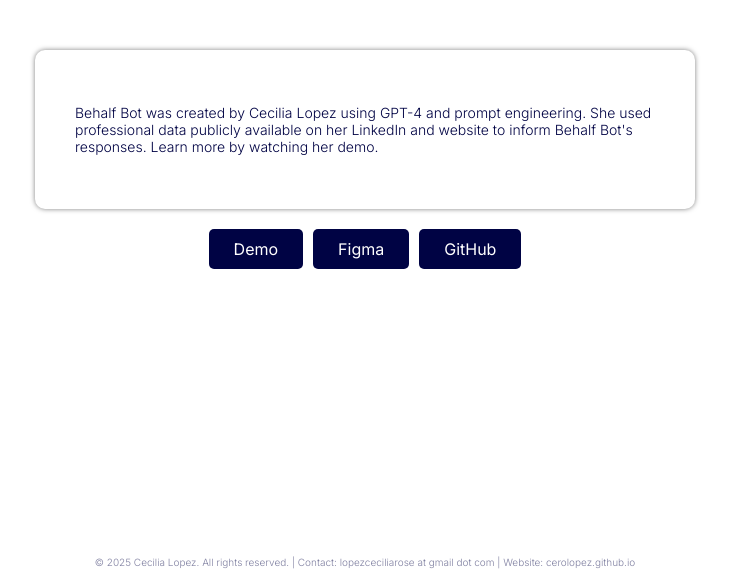
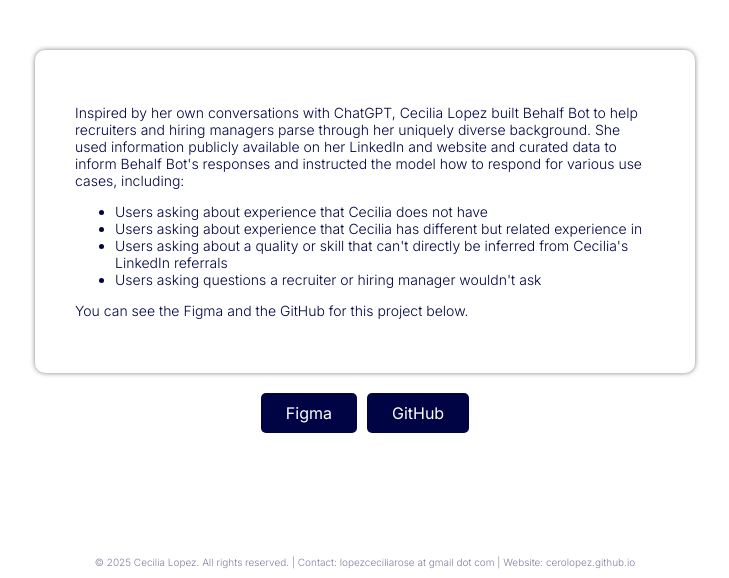
Before and after one commit to cerolopez/behalf-bot, a Flask app: page /about in a window 1280 px wide. Shown: the part 222-800 px from the top of the page, without its empty margins (275-1004 px from the left). Run offline with Flask 3, Linux system fonts and the light colour scheme.

Commit message:
Updated About page

```diff
--- a/templates/about.html
+++ b/templates/about.html
@@ -20,12 +20,26 @@
     <main>
         <div id="header"><h2>About</h2></div>
         <div class="container">
-            <p class="content">Behalf Bot was created by Cecilia Lopez using GPT-4 and prompt engineering. She used professional data publicly available on her LinkedIn and website to inform Behalf Bot's responses. Learn more by watching her demo.</p>
+            <div class="content">
+                <p>Inspired by her own conversations with ChatGPT, Cecilia Lopez built Behalf Bot to help recruiters and hiring managers parse through her uniquely diverse background. She used information publicly available on her LinkedIn and website and curated data to inform Behalf Bot's responses and instructed the model how to respond for various use cases, including:</p>
+                <ul>
+                    <li>Users asking about experience that Cecilia does not have</li>
+                    <li>Users asking about experience that Cecilia has different but related experience in</li>
+                    <li>Users asking about a quality or skill that can't directly be inferred from Cecilia's LinkedIn referrals</li>
+                    <li>Users asking questions a recruiter or hiring manager wouldn't ask</li>
+                </ul>
+                <p>You can see the Figma and the GitHub for this project below.</p>
+            </div>
         </div>
         <div class="button-container">
-            <button class="button nav-button">Demo</button>
-            <button class="button nav-button">Figma</button>
-            <button class="button nav-button">GitHub</button>
+            <a href="https://www.figma.com/proto/jF0ICriuOsl4um4eCvzERg/Behalf-Bot?node-id=1-2&p=f&t=31J9P3rJsk9tcNE9-1&scaling=scale-down&content-scaling=fixed&page-id=0%3A1&starting-point-node-id=1%3A2" target="_blank">
+                <button class="button nav-button">Figma</button>
+            </a>
+            <a href="https://github.com/cerolopez/behalf-bot" target="_blank">
+                <button class="button nav-button">GitHub</button>
+            </a>
+            <!-- <button class="button nav-button">Figma</button>
+            <button class="button nav-button">GitHub</button> -->
         </div>
     </main>
     <footer>
```
